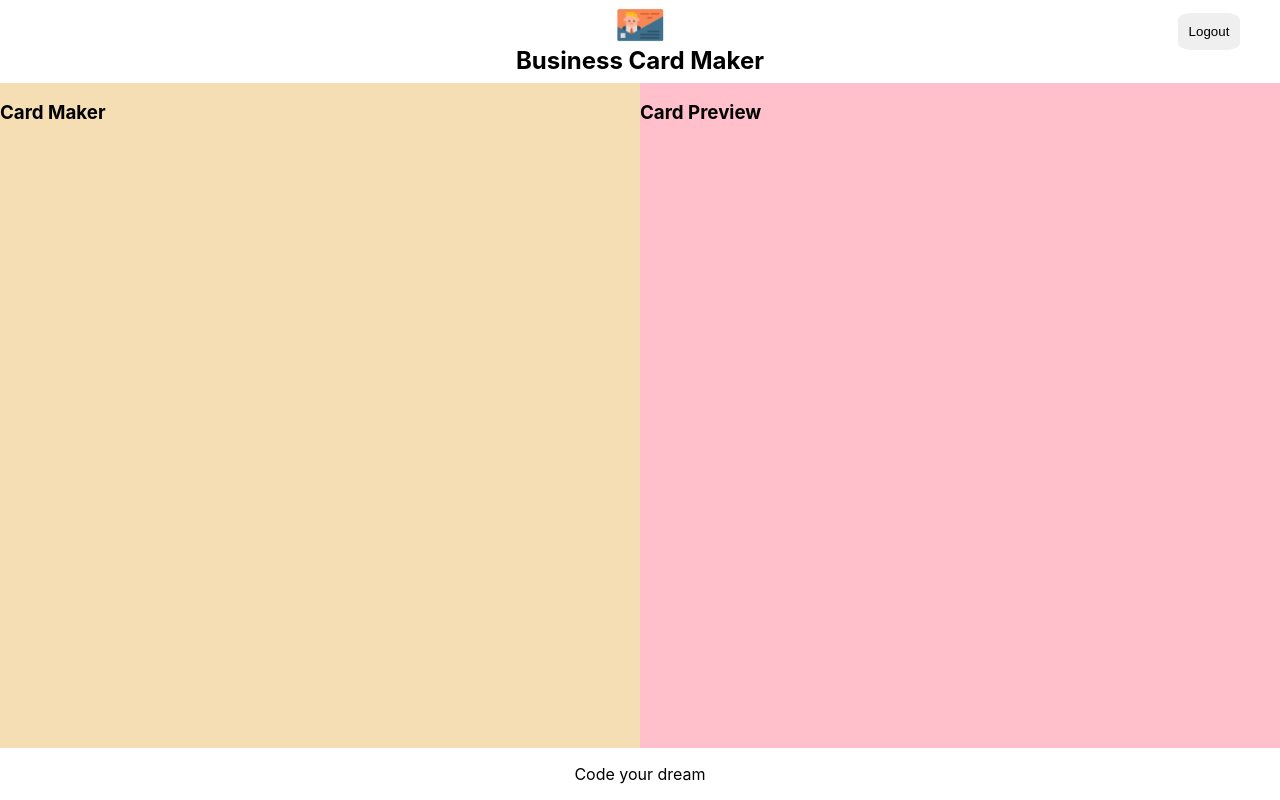
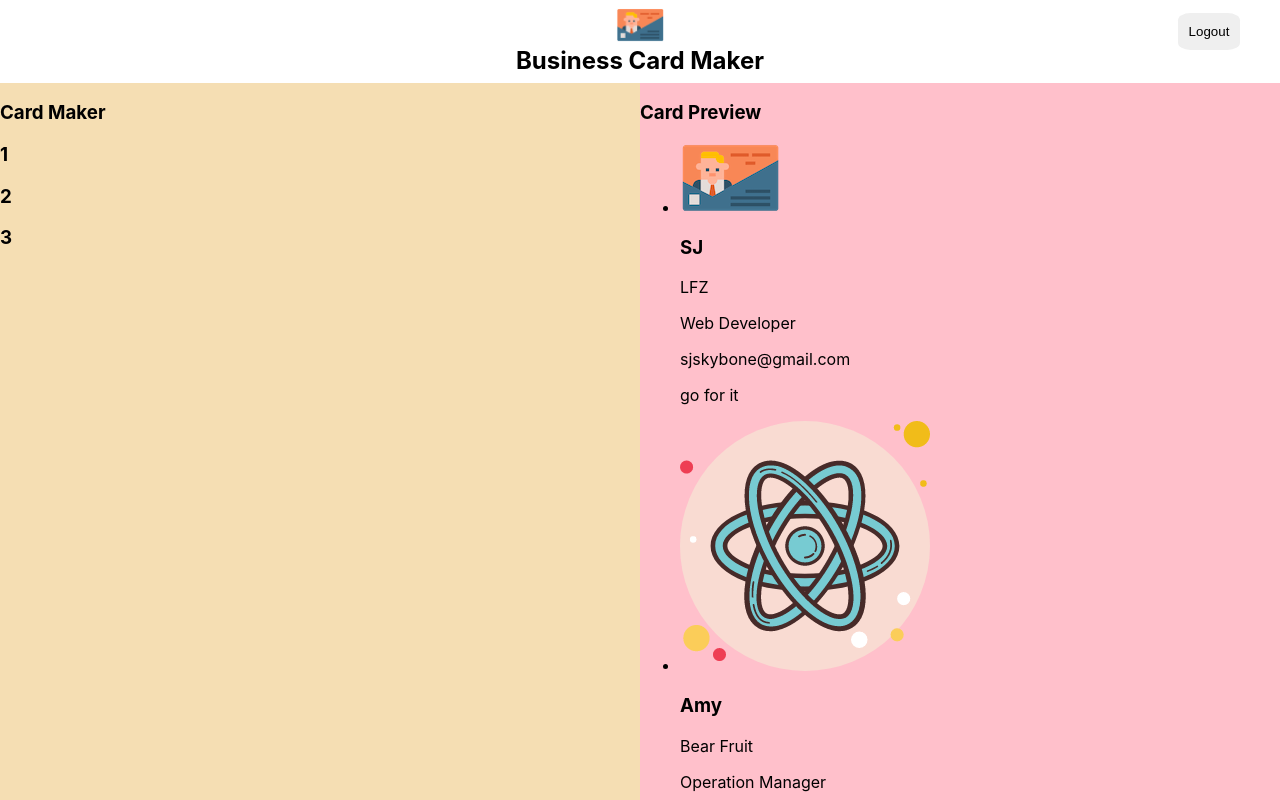
Before and after one commit to jonasduerto/business-card-maker, a React (Create React App) app in the folder business-card-maker/: page /maker in a window 1280 px wide. Shown: the top 800 px of the page. Built offline with nearby package versions, Linux system fonts and the light colour scheme; no server answers; sample sign-in values are in the browser's storage.

Commit message:
Added  some people's info inside of the li in card.jsx. #3

```diff
--- /dev/null
+++ b/business-card-maker/src/components/card-edit-form/card-edit-form.jsx
@@ -0,0 +1,6 @@
+import React from 'react';
+import styles from './card-edit-form.module.css';
+
+const CardEditForm = ({card}) => <h1>{card.id}</h1>;
+
+export default CardEditForm;
--- /dev/null
+++ b/business-card-maker/src/components/card/card.jsx
@@ -0,0 +1,34 @@
+import React from 'react';
+import styles from './card.module.css';
+
+const DEFAULT_IMAGE = '/images/default_logo.png';
+
+const Card = ({card}) => {
+  const {
+    name,
+    company,
+    title,
+    email,
+    message,
+    theme,
+    fileName,
+    fileURL
+  } = card;
+
+  const url = fileURL || DEFAULT_IMAGE;
+
+  return (
+    <li className={styles.card}>
+      <img className={styles.img} src={url} alt="profile-pic" />
+      <div className={styles.info}>
+        <h1 className={styles.name}>{name}</h1>
+        <p className={styles.company}>{company}</p>
+        <p className={styles.title}>{title}</p>
+        <p className={styles.email}>{email}</p>
+        <p className={styles.message}>{message}</p>
+      </div>
+    </li>
+  );
+};
+
+export default Card;
--- a/business-card-maker/src/components/editor/editor.jsx
+++ b/business-card-maker/src/components/editor/editor.jsx
@@ -1,10 +1,14 @@
 import React from 'react';
+import CardEditForm from '../card-edit-form/card-edit-form';
 import styles from './editor.module.css';
 
-const Editor = props => {
+const Editor = ({cards}) => {
   return (
     <section className={styles.editor}>
       <h1 className={styles.title}>Card Maker</h1>
+      {cards.map(card => (
+        <CardEditForm card={card} />
+      ))}
     </section>
   );
 };
--- a/business-card-maker/src/components/maker/maker.jsx
+++ b/business-card-maker/src/components/maker/maker.jsx
@@ -17,7 +17,7 @@ const Maker = ({authService}) => {
       email: 'sjskybone@gmail.com',
       message: 'go for it',
       fileName: 'sj',
-      fileURL: 'sj.png'
+      fileURL: '/images/logo.png'
     },
     {
       id: '2',
@@ -28,7 +28,7 @@ const Maker = ({authService}) => {
       email: 'hyelim-h@hotmail.com',
       message: 'just do it',
       fileName: 'amy',
-      fileURL: 'amy.png'
+      fileURL: null
     },
     {
       id: '3',
@@ -39,7 +39,7 @@ const Maker = ({authService}) => {
       email: 'hyebbu@gmail.com',
       message: 'heal me',
       fileName: 'hyebbu',
-      fileURL: 'hyebbu.png'
+      fileURL: null
     }
   ]);
 
--- a/business-card-maker/src/components/preview/preview.jsx
+++ b/business-card-maker/src/components/preview/preview.jsx
@@ -1,15 +1,16 @@
 import React from 'react';
+import Card from '../card/card';
 import styles from './preview.module.css';
 
 const Preview = ({cards}) => {
   return (
     <section className={styles.preview}>
       <h1 className={styles.title}>Card Preview</h1>
-      {/* {
-        cards.map(card => {
-
-        })
-      } */}
+      <ul>
+        {cards.map(card => (
+          <Card card={card} />
+        ))}
+      </ul>
     </section>
   );
 };
```
Also changed, not shown: business-card-maker/public/images/sjkim.png (added), business-card-maker/src/components/card-edit-form/card-edit-form.module.css (added), business-card-maker/src/components/card/card.module.css (added).
